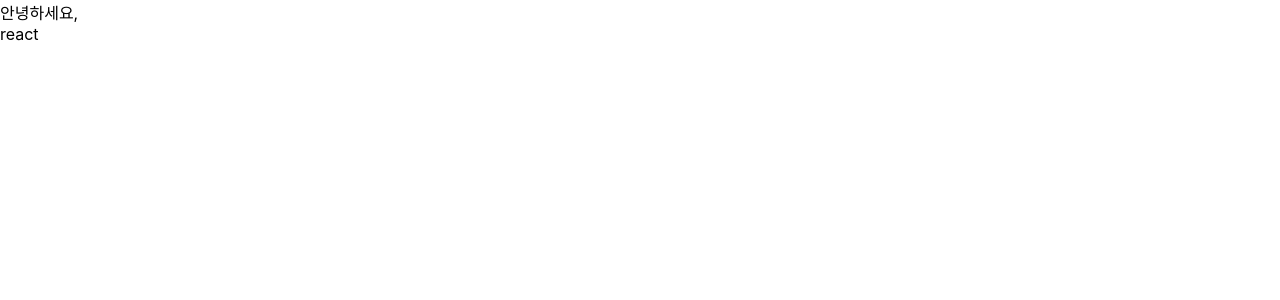
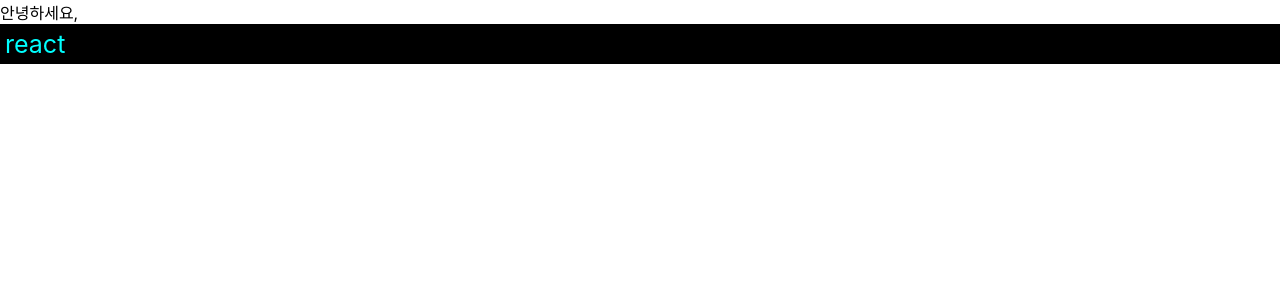
Before and after one commit to Kangbeom-Kim/Modern-react, a React (Create React App) app: page / in a window 1280 px wide. Shown: the top 300 px of the page. Built offline with nearby package versions, Linux system fonts and the light colour scheme.

Commit message:
jsx 에 스타일 추가하기

```diff
--- a/src/App.js
+++ b/src/App.js
@@ -2,11 +2,17 @@
 import Hello from './Hello';
 function App() {
   const name = 'react';
+  const style = {
+    backgroundColor: 'black',
+    color: 'aqua',
+    fontSize: 25,
+    padding: 5,
+  }
   return (
-    <div>
+    <>
       <Hello/>
-      <div>{name}</div>
-    </div>
+      <div style={style}>{name}</div>
+    </>
   );
 }
 
```
